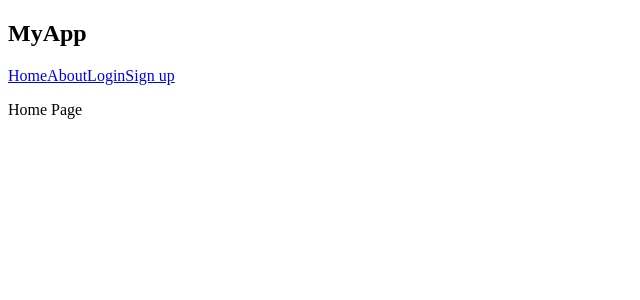
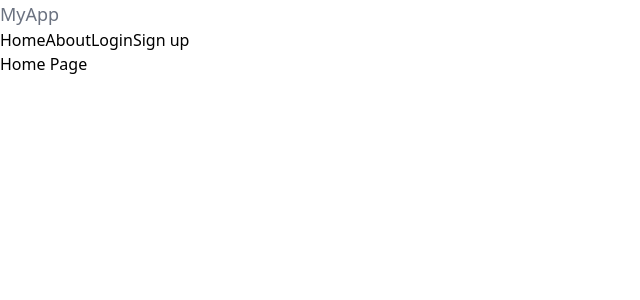
Before and after one commit to dlindqu3/weather-frontend, a React (Create React App) app: page / in a window 1280 px wide. Shown: the top 300 px of the page, without its empty margins (0-640 px from the left). Built offline with nearby package versions, Linux system fonts and the light colour scheme.

Commit message:
connected tailwind.css

```diff
--- a/package.json
+++ b/package.json
@@ -38,5 +38,10 @@
       "last 1 firefox version",
       "last 1 safari version"
     ]
+  },
+  "devDependencies": {
+    "autoprefixer": "^10.4.13",
+    "postcss": "^8.4.18",
+    "tailwindcss": "^3.2.2"
   }
 }
--- /dev/null
+++ b/postcss.config.js
@@ -0,0 +1,6 @@
+module.exports = {
+  plugins: {
+    tailwindcss: {},
+    autoprefixer: {},
+  },
+}
--- a/src/components/Navbar.js
+++ b/src/components/Navbar.js
@@ -14,7 +14,7 @@ function Navbar( { currentUser, setCurrentUser } ) {
 
   return (
     <header>
-      <h2>MyApp</h2>
+      <h2 className="text-gray-500 text-lg">MyApp</h2>
       <Link to="/" >Home</Link>
       <Link to="/about">About</Link>
       { !currentUser && <Link to="/login">Login</Link> }
--- /dev/null
+++ b/src/index.css
@@ -0,0 +1,3 @@
+@tailwind base;
+@tailwind components;
+@tailwind utilities;
--- a/src/index.js
+++ b/src/index.js
@@ -1,6 +1,7 @@
 import React from 'react';
 import ReactDOM from 'react-dom/client';
 import App from './App';
+import './index.css'
 
 const root = ReactDOM.createRoot(document.getElementById('root'));
 root.render(
--- /dev/null
+++ b/tailwind.config.js
@@ -0,0 +1,10 @@
+/** @type {import('tailwindcss').Config} */
+module.exports = {
+  content: [
+    "./src/**/*.{js,jsx,ts,tsx}",
+  ],
+  theme: {
+    extend: {},
+  },
+  plugins: [],
+}
```
Also changed, not shown: 2 other files (tests, documents, lock files or other folders).
